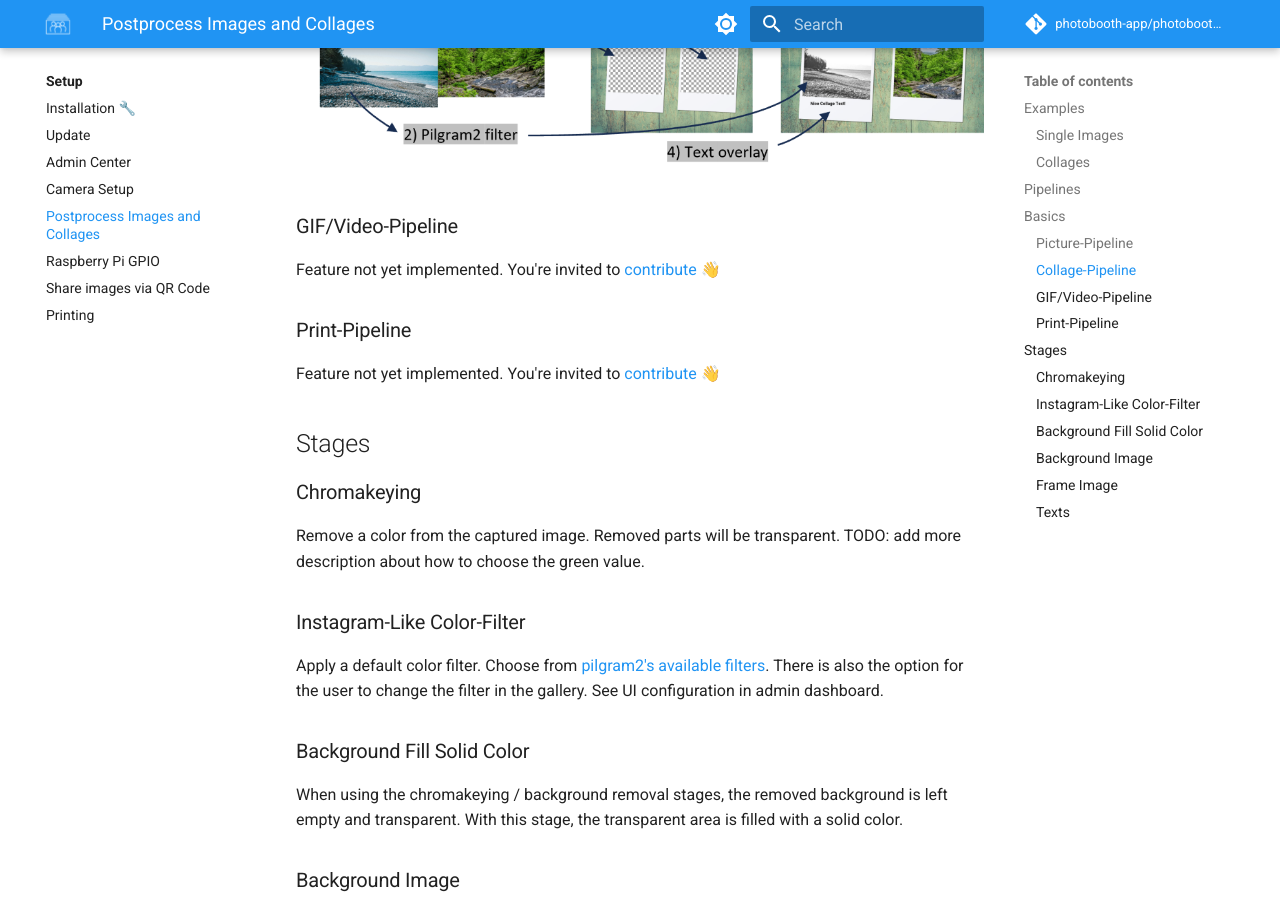
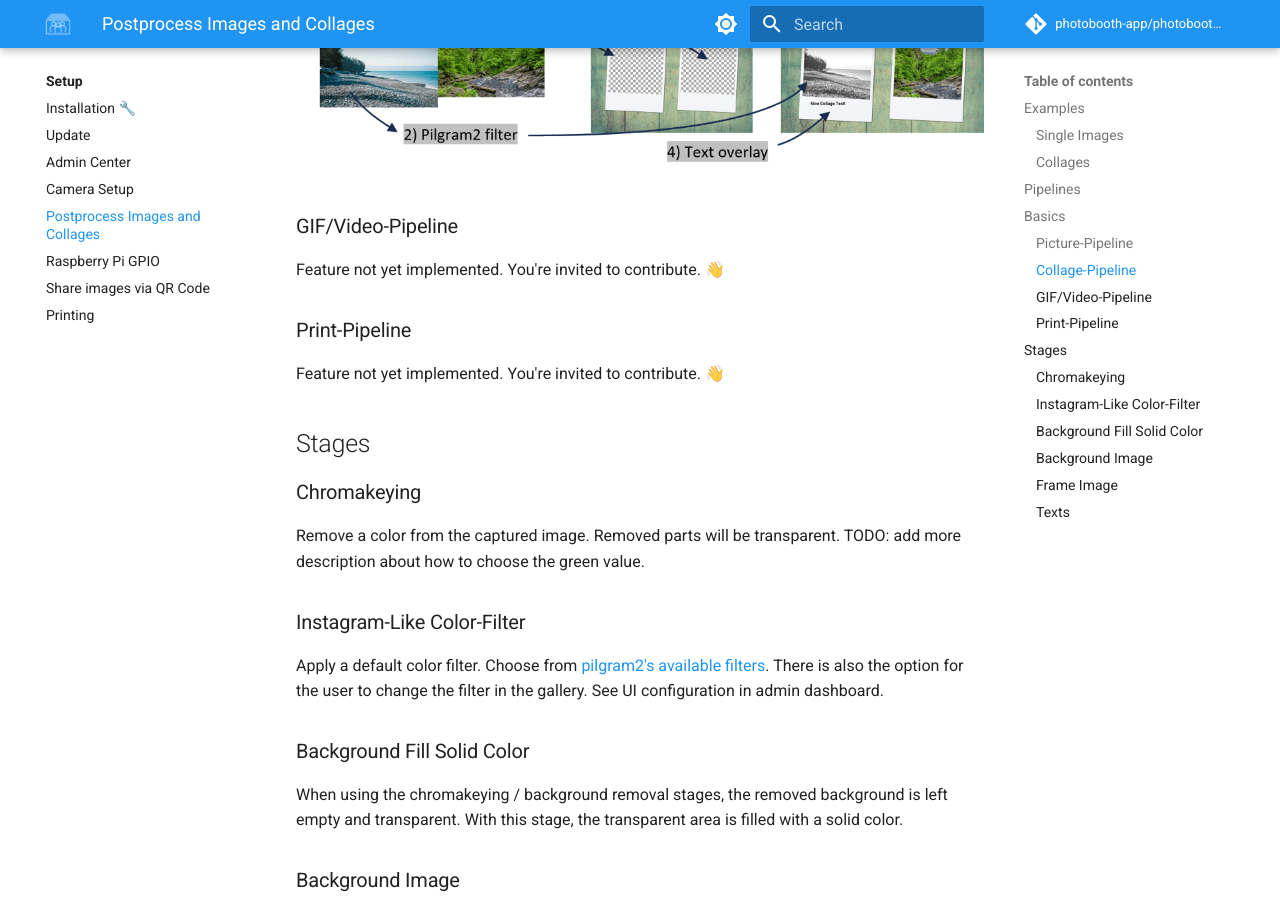
Before and after one commit to photobooth-app/photobooth-docs, an MkDocs documentation site: the page built from docs/setup/mediaprocessing.md, in a window 1280 px wide and 900 px high, scrolled down 2201 px. Built offline with MkDocs 1.6.1 and Material for MkDocs 9.7.7, drawn with Linux system fonts in a browser that asks for light colours; comment, search, counter and statistics services are not loaded; part of the change alters nothing that is shown.

```diff
--- a/docs/setup/mediaprocessing.md
+++ b/docs/setup/mediaprocessing.md
@@ -58,11 +58,11 @@ The collage pipeline runs following stages in given sequence:
 
 ### GIF/Video-Pipeline
 
-Feature not yet implemented. You're invited to [contribute](../contribute.md) 👋
+Feature not yet implemented. You're invited to contribute. 👋
 
 ### Print-Pipeline
 
-Feature not yet implemented. You're invited to [contribute](../contribute.md) 👋
+Feature not yet implemented. You're invited to contribute. 👋
 
 ## Stages
 
```
